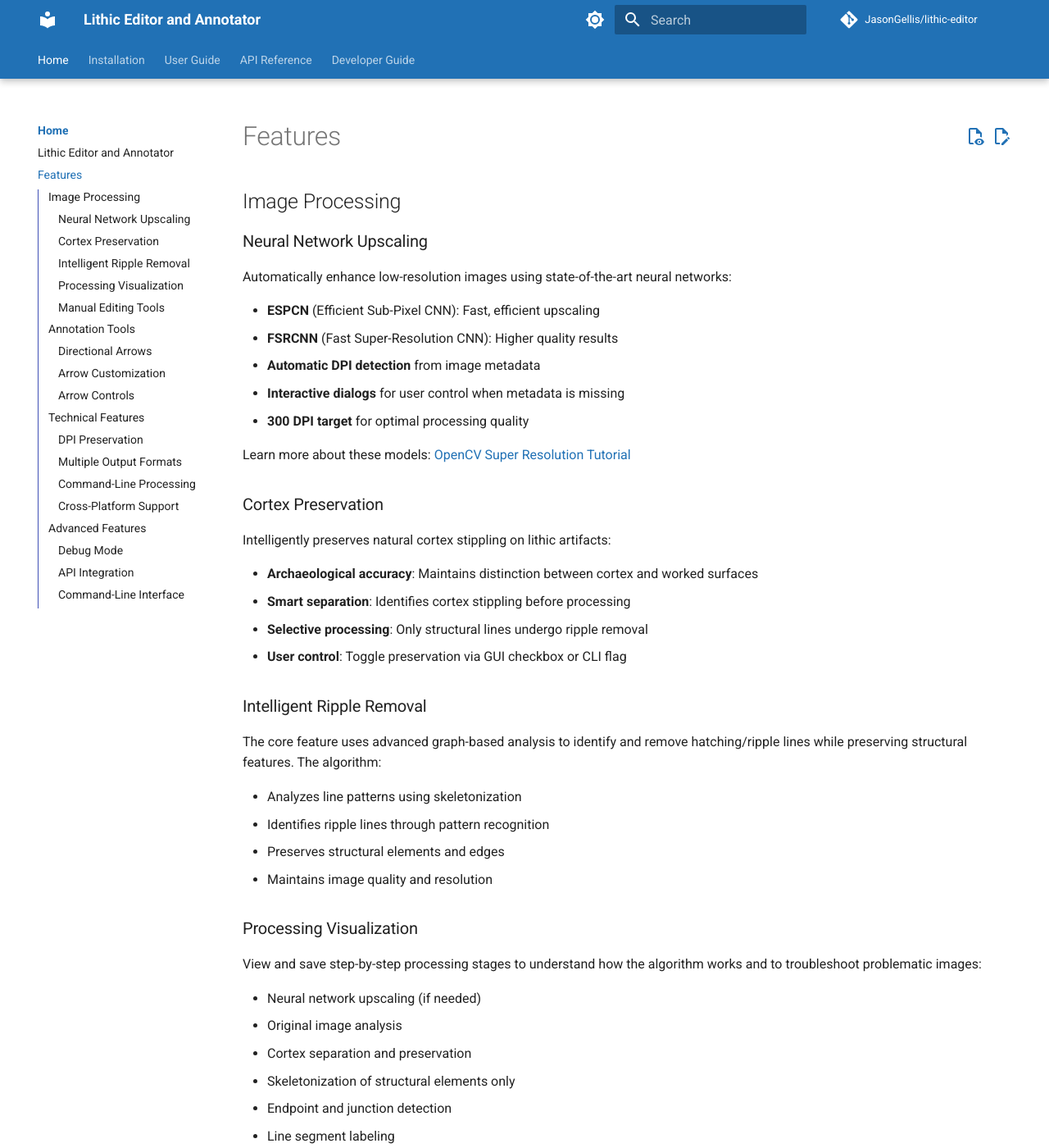
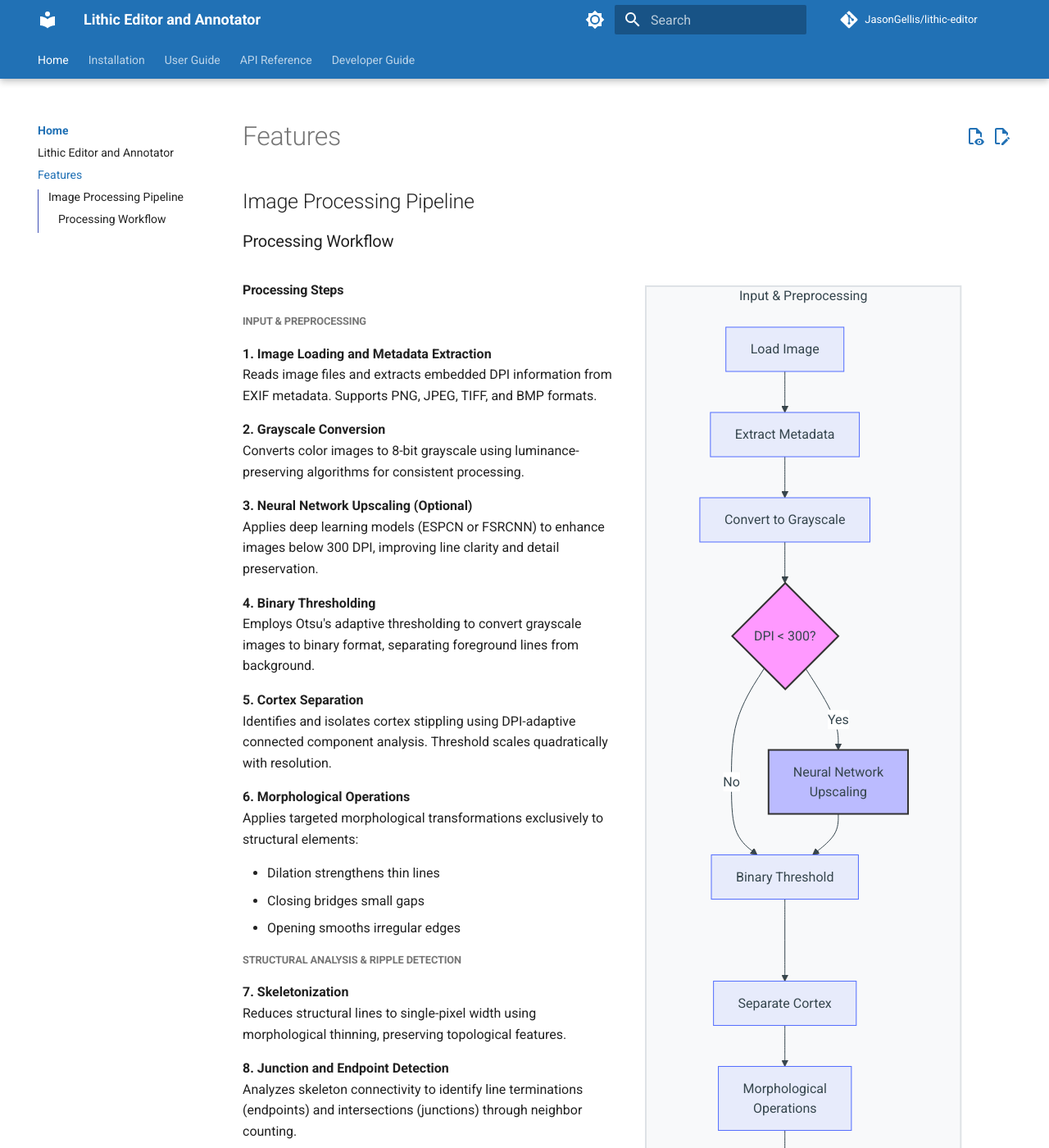
Before and after one commit to JasonGellis/lithic-editor, an MkDocs documentation site: the page built from docs/features.md, in a window 1280 px wide and 1400 px high. Shown: the whole window at 82% size. Built offline with MkDocs 1.6.1 and Material for MkDocs 9.7.7, drawn with Linux system fonts in a browser that asks for light colours; comment, search, counter and statistics services are not loaded; the version menu is left out; some of the changed text lies outside the part shown.

Commit message:
Improve cortex preservation with DPI-adaptive processing
  - Move cortex separation before morphological operations
  - Scale cortex threshold quadratically with DPI (base 60 pixels at
   150 DPI)
  - Apply morphological operations only to structural elements

````diff
--- a/docs/features.md
+++ b/docs/features.md
@@ -1,151 +1,136 @@
 # Features
 
-## Image Processing
+## Image Processing Pipeline
 
-### Neural Network Upscaling
-Automatically enhance low-resolution images using state-of-the-art neural networks:
+### Processing Workflow
 
-- **ESPCN** (Efficient Sub-Pixel CNN): Fast, efficient upscaling
-- **FSRCNN** (Fast Super-Resolution CNN): Higher quality results
-- **Automatic DPI detection** from image metadata
-- **Interactive dialogs** for user control when metadata is missing
-- **300 DPI target** for optimal processing quality
+<div style="display: flex; gap: 30px; align-items: flex-start;">
 
-Learn more about these models: [OpenCV Super Resolution Tutorial](https://learnopencv.com/super-resolution-in-opencv/#sec3)
+<div style="flex: 1; min-width: 45%;">
 
-### Cortex Preservation
-Intelligently preserves natural cortex stippling on lithic artifacts:
+<h4>Processing Steps</h4>
 
-- **Archaeological accuracy**: Maintains distinction between cortex and worked surfaces
-- **Smart separation**: Identifies cortex stippling before processing
-- **Selective processing**: Only structural lines undergo ripple removal
-- **User control**: Toggle preservation via GUI checkbox or CLI flag
+<h5>Input & Preprocessing</h5>
 
-### Intelligent Ripple Removal
-The core feature uses advanced graph-based analysis to identify and remove hatching/ripple lines while preserving structural features. The algorithm:
+<p><strong>1. Image Loading and Metadata Extraction</strong><br>
+Reads image files and extracts embedded DPI information from EXIF metadata. Supports PNG, JPEG, TIFF, and BMP formats.</p>
 
-- Analyzes line patterns using skeletonization
-- Identifies ripple lines through pattern recognition
-- Preserves structural elements and edges
-- Maintains image quality and resolution
+<p><strong>2. Grayscale Conversion</strong><br>
+Converts color images to 8-bit grayscale using luminance-preserving algorithms for consistent processing.</p>
 
-### Processing Visualization
-View and save step-by-step processing stages to understand how the algorithm works and to troubleshoot problematic images:
+<p><strong>3. Neural Network Upscaling (Optional)</strong><br>
+Applies deep learning models (ESPCN or FSRCNN) to enhance images below 300 DPI, improving line clarity and detail preservation.</p>
 
-- Neural network upscaling (if needed)
-- Original image analysis
-- Cortex separation and preservation
-- Skeletonization of structural elements only
-- Endpoint and junction detection
-- Line segment labeling
-- Ripple identification
-- Structural cleaning
-- Endpoint filtering
-- Final assembly with cortex restoration
+<p><strong>4. Binary Thresholding</strong><br>
+Employs Otsu's adaptive thresholding to convert grayscale images to binary format, separating foreground lines from background.</p>
 
-### Manual Editing Tools
-Fine-tune your images before processing:
+<p><strong>5. Cortex Separation</strong><br>
+Identifies and isolates cortex stippling using DPI-adaptive connected component analysis. Threshold scales quadratically with resolution.</p>
 
-- Brush tools for cleanup
-- Adjustable brush sizes
-- Real-time preview
+<p><strong>6. Morphological Operations</strong><br>
+Applies targeted morphological transformations exclusively to structural elements:</p>
+<ul>
+<li>Dilation strengthens thin lines</li>
+<li>Closing bridges small gaps</li>
+<li>Opening smooths irregular edges</li>
+</ul>
 
-## Annotation Tools
+<h5>Structural Analysis & Ripple Detection</h5>
 
-### Directional Arrows
-Add professional-quality arrows to indicate:
+<p><strong>7. Skeletonization</strong><br>
+Reduces structural lines to single-pixel width using morphological thinning, preserving topological features.</p>
 
-- Force direction on lithic artifacts
-- Flake scar patterns
-- Manufacturing techniques
-- Impact points
+<p><strong>8. Junction and Endpoint Detection</strong><br>
+Analyzes skeleton connectivity to identify line terminations (endpoints) and intersections (junctions) through neighbor counting.</p>
 
-### Arrow Customization
-Complete control over arrow appearance:
+<p><strong>9. Line Segmentation</strong><br>
+Labels connected components after junction removal, creating discrete line segments for individual analysis.</p>
 
-- **Size**: Adjust arrow dimensions
-- **Rotation**: Orient to any angle
-- **Color**: Choose from full color palette
-- **Position**: Precise placement on image
+<p><strong>10. Graph Construction</strong><br>
+Builds NetworkX graph representation with segments as edges and junctions/endpoints as nodes.</p>
 
-### Arrow Controls
+<p><strong>11. Ripple Identification</strong><br>
+Classifies segments connected to endpoints as ripple lines, distinguishing them from structural elements.</p>
 
-=== "Windows/Linux"
-    - **Move**: Click and drag
-    - **Rotate**: Shift + drag
-    - **Resize**: Alt + drag
-    - **Delete**: Select and press Delete
+<p><strong>12. Structural Mask Creation</strong><br>
+Generates binary mask containing only non-ripple segments and essential junctions for connectivity preservation.</p>
 
-=== "macOS"
-    - **Move**: Click and drag
-    - **Rotate**: Shift + drag
-    - **Resize**: Option + drag
-    - **Delete**: Select and press Delete
+<h5>Output Generation</h5>
 
-## Technical Features
+<p><strong>13. Thickness Reconstruction</strong><br>
+Applies controlled dilation to restore original line thickness while maintaining clean edges.</p>
 
-### DPI Preservation
-- Maintains original image resolution
-- Preserves DPI metadata
-- Ensures publication-quality output
-- Supports high-resolution displays
+<p><strong>14. Quality Enhancement</strong><br>
+Implements anti-aliasing and smoothing algorithms to produce publication-quality output.</p>
 
-### Multiple Output Formats
+<p><strong>15. Cortex Restoration</strong><br>
+Merges preserved cortex stippling with processed structural elements, maintaining archaeological accuracy.</p>
 
-| Format | Features | Best For |
-|--------|----------|----------|
-| PNG | Lossless, transparency support | Web, presentations |
-| JPEG | Compressed, wide compatibility | Publications, sharing |
-| TIFF | Uncompressed, professional | Archival, printing |
+<p><strong>16. Final Output</strong><br>
+Produces cleaned image with proper contrast orientation and preserved metadata for publication use.</p>
 
-### Command-Line Processing
-Process images from the command line:
+</div>
 
-- Single image processing
-- Consistent processing parameters
-- Debug output options
-- Error handling
+<div style="flex: 1; min-width: 45%;">
 
-### Cross-Platform Support
-Works seamlessly on:
+```mermaid
+flowchart TB
+    subgraph section1 ["Input & Preprocessing"]
+        direction TB
+        subgraph row1a [" "]
+            direction LR
+            A["Load Image"] --> B["Extract Metadata"]
+            B --> C["Convert to Grayscale"]
+            C --> D{"`DPI < 300?`"}
+            D -->|Yes| E["Neural Network<br/>Upscaling"]
+            D -->|No| F["Binary Threshold"]
+            E --> F
+        end
 
-- ✅ Windows 10/11
-- ✅ macOS 10.15+
-- ✅ Linux (Ubuntu, Fedora, etc.)
+        subgraph row1b [" "]
+            direction LR
+            G["Separate Cortex"] --> H["Morphological<br/>Operations"]
+        end
 
-## Advanced Features
+        F --> G
+    end
 
-### Debug Mode
-Save intermediate processing steps for:
+    subgraph section2 ["Structural Analysis & Ripple Detection"]
+        direction TB
+        subgraph row2a [" "]
+            direction LR
+            I["Skeletonization"] --> J["Junction/Endpoint<br/>Detection"]
+            J --> K["Line Segmentation"]
+        end
 
-- Algorithm verification
-- Quality assurance
-- Research purposes
-- Teaching and training
+        subgraph row2b [" "]
+            direction LR
+            L["Graph Construction"] --> M["Ripple<br/>Identification"]
+            M --> N["Structural Mask<br/>Creation"]
+        end
 
-### API Integration
-Integrate Lithic Editor into your workflow:
+        K --> L
+    end
 
-```python
-from lithic_editor.processing import process_lithic_drawing
+    subgraph section3 ["Output Generation"]
+        direction LR
+        O["Thickness<br/>Reconstruction"] --> P["Quality<br/>Enhancement"]
+        P --> Q["Cortex<br/>Restoration"]
+        Q --> R["Final Output"]
+    end
 
-# Process with custom parameters
-result = process_lithic_drawing(
-    image_path="artifact.png",
-    save_debug=True,
-    output_dpi=300
-)
+    H --> I
+    N --> O
+
+    style D fill:#f9f,stroke:#333,stroke-width:2px
+    style E fill:#bbf,stroke:#333,stroke-width:2px
+    style section1 fill:#f8f9fa,stroke:#dee2e6,stroke-width:2px
+    style section2 fill:#fff3cd,stroke:#ffeaa7,stroke-width:2px
+    style section3 fill:#d1ecf1,stroke:#bee5eb,stroke-width:2px
+    style row1a fill:transparent,stroke:none
+    style row1b fill:transparent,stroke:none
+    style row2a fill:transparent,stroke:none
+    style row2b fill:transparent,stroke:none
 ```
 
-### Command-Line Interface
-Full functionality from the terminal:
-
-```bash
-# Process with options
-lithic-editor process image.png --output results/ --debug
-
-# Process multiple files with bash
-for file in *.png; do
-    lithic-editor process "$file" --quiet
-done
-```
+</div>
````
Also changed, not shown: site/features/index.html, site/search/search_index.json, site/sitemap.xml, 2 other files.
